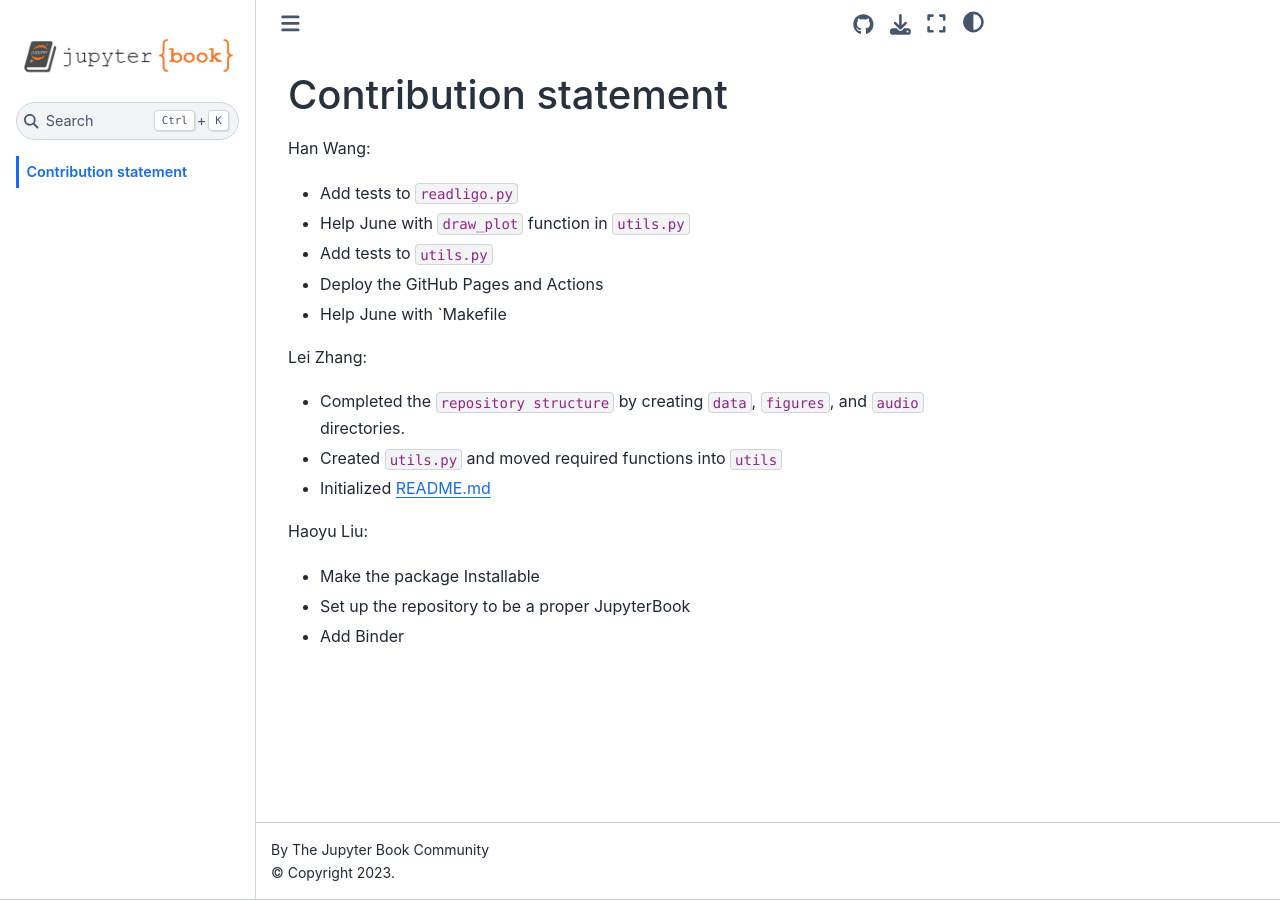
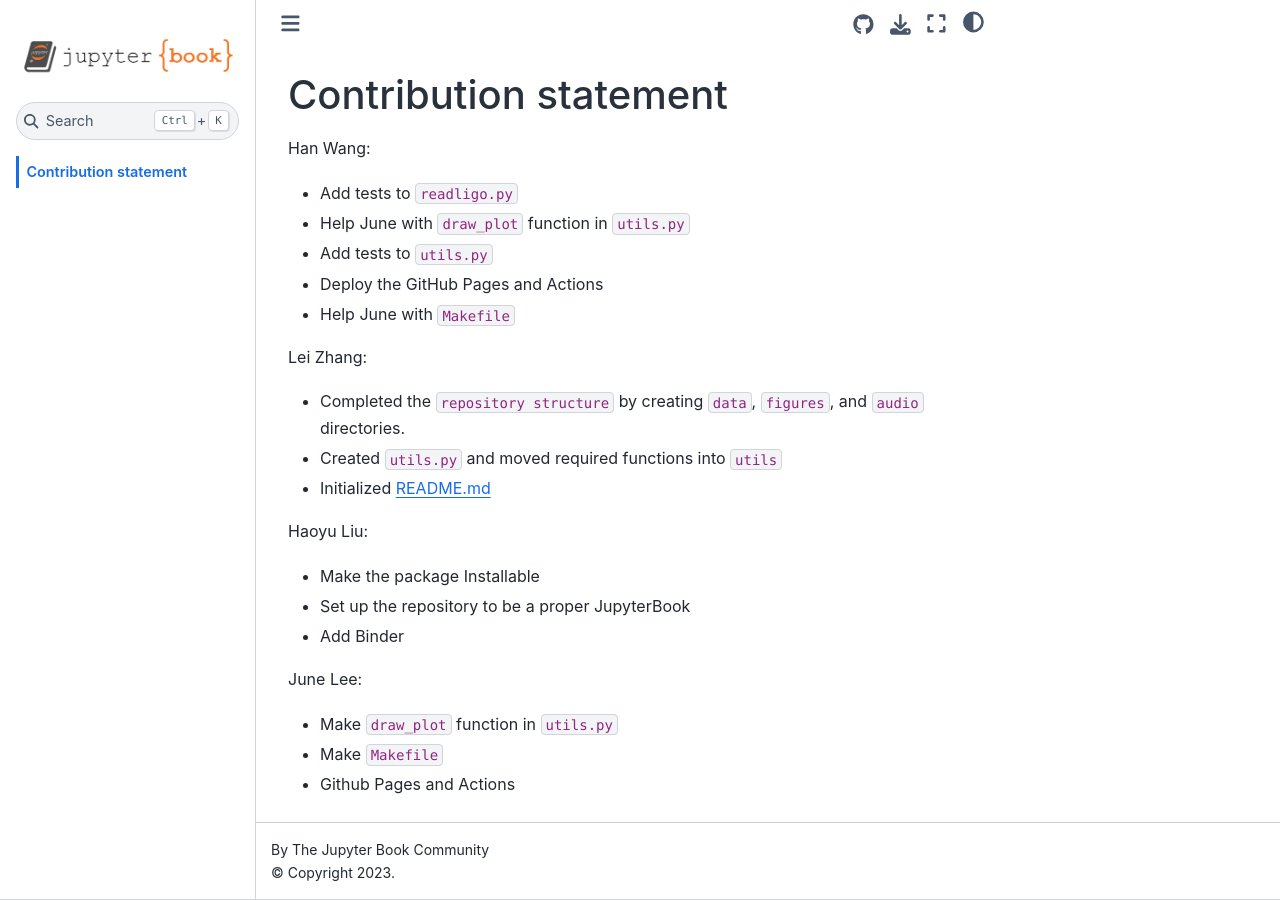
Before and after one commit to UCB-stat-159-s23/hw04-Group24, a Jupyter Book: the page built from contribution_statement.md, in a window 1280 px wide. Built offline with Jupyter Book 1.0.4 settings and Sphinx 7.4.7 and the Sphinx Book theme 1.1.4, drawn with Linux system fonts in a browser that asks for light colours; pages that are not in the unit, such as notebooks, are missing from menus.

Commit message:
Update contribution statement

```diff
--- a/contribution_statement.md
+++ b/contribution_statement.md
@@ -6,7 +6,7 @@ Han Wang:
 * Help June with `draw_plot` function in `utils.py`
 * Add tests to `utils.py`
 * Deploy the GitHub Pages and Actions
-* Help June with `Makefile
+* Help June with `Makefile`
 
 Lei Zhang:
 
@@ -19,3 +19,9 @@ Haoyu Liu:
 * Make the package Installable
 * Set up the repository to be a proper JupyterBook
 * Add Binder
+
+June Lee:
+
+* Make `draw_plot` function in `utils.py`
+* Make `Makefile`
+* Github Pages and Actions
```
